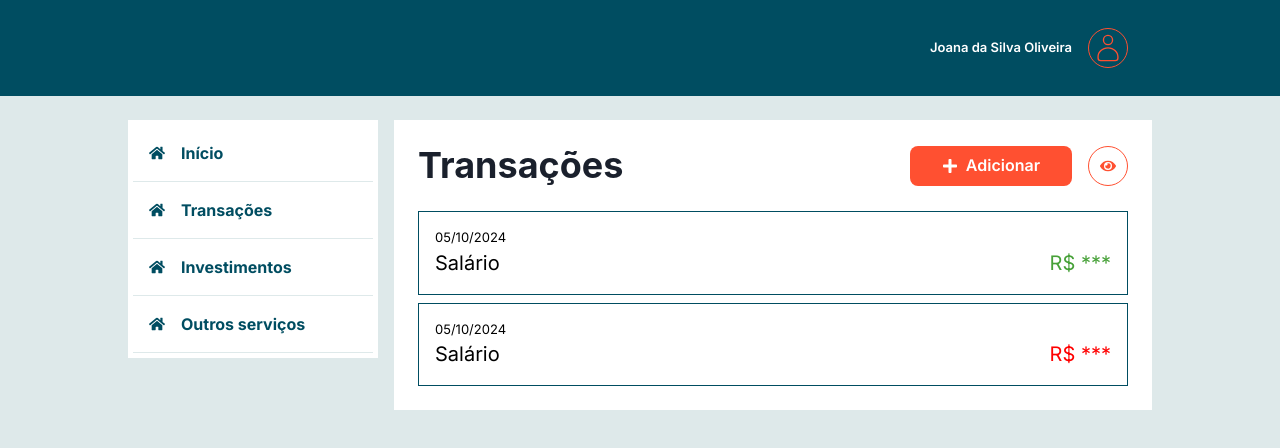
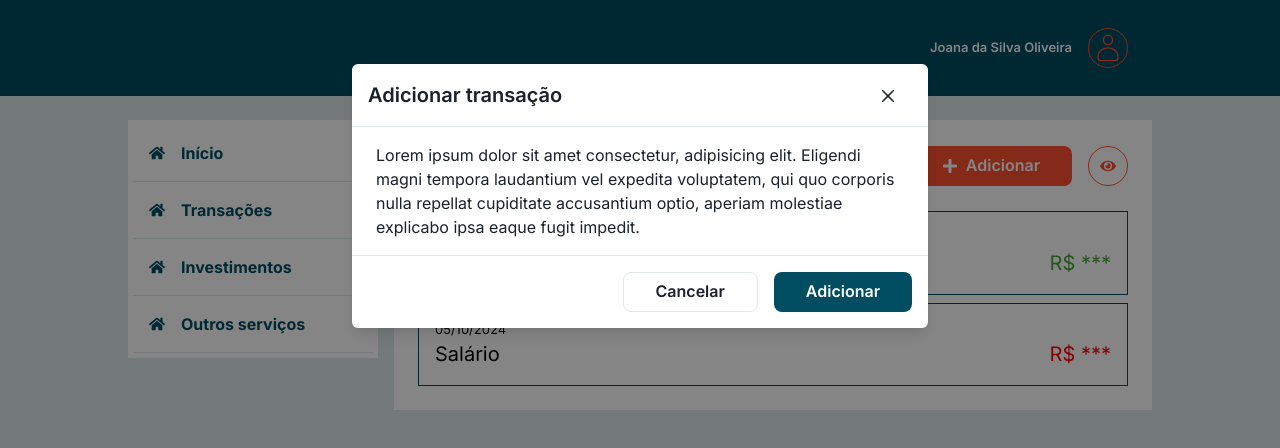
Before and after one commit to renebfelix/fiap-tech-challenge, a Next.js app in the folder public/frontend/: page /transacoes in a window 1280 px wide. Both pictures are taken after a click on the button "Adicionar". Shown: the top 448 px of the page. Built offline with nearby package versions, Linux system fonts and the light colour scheme.

Commit message:
Confiugração do componente de modal

```diff
--- /dev/null
+++ b/public/frontend/src/app/(auth)/transacoes/components/ModalAdd.tsx
@@ -0,0 +1,25 @@
+import { useMainContext } from "@/contexts/mainContext";
+import { Box, Button, ModalBody, ModalFooter } from "@chakra-ui/react";
+
+export function ModalAdd(){
+	const { controlModal } = useMainContext();
+
+	return (
+		<Box>
+			<ModalBody>
+				Lorem ipsum dolor sit amet consectetur, adipisicing elit. Eligendi magni tempora laudantium vel expedita voluptatem, qui quo corporis nulla repellat cupiditate accusantium optio, aperiam molestiae explicabo ipsa eaque fugit impedit.
+			</ModalBody>
+
+			<ModalFooter gap={2} p={2} borderTop={"1px solid"} borderTopColor={"grey"}>
+				<Button
+					variant={"outline"}
+					onClick={() => controlModal.onClose()}
+				>
+					Cancelar
+				</Button>
+
+				<Button variant={"primary"}>Adicionar</Button>
+			</ModalFooter>
+		</Box>
+	)
+}
--- a/public/frontend/src/app/(auth)/transacoes/page.tsx
+++ b/public/frontend/src/app/(auth)/transacoes/page.tsx
@@ -5,10 +5,11 @@ import { useMainContext } from "@/contexts/mainContext";
 import { TransactionsProps } from "@/types/transactions";
 import { Box, Button, Flex, Heading, IconButton } from "@chakra-ui/react";
 import { FaEye, FaEyeSlash, FaPlus } from "react-icons/fa";
+import { ModalAdd } from "./components/ModalAdd";
 
 
 export default function TransacoesPage(){
-	const { showValues, setShowValues } = useMainContext();
+	const { showValues, setShowValues, setModalComponent, controlModal } = useMainContext();
 	const transacoes: Array<TransactionsProps> = [
 		{
 			id: "3b7ec611-9696-4278-a3d3-df8e5e82b97d",
@@ -32,7 +33,21 @@ export default function TransacoesPage(){
 				<Heading as={"h1"}>Transações</Heading>
 
 				<Flex gap={2}>
-					<Button leftIcon={<FaPlus />} variant={"secondary"}>Adicionar</Button>
+					<Button
+						leftIcon={<FaPlus />}
+						variant={"secondary"}
+						onClick={() => {
+							setModalComponent({
+								title: "Adicionar transação",
+								bodyComponent: <ModalAdd />
+							});
+
+							controlModal.onOpen();
+						}}
+					>
+						Adicionar
+					</Button>
+
 					<IconButton
 						icon={showValues ? <FaEyeSlash /> : <FaEye />}
 						variant={"circleOutlineSecondary"}
--- a/public/frontend/src/components/Layout/Layout.tsx
+++ b/public/frontend/src/components/Layout/Layout.tsx
@@ -1,9 +1,12 @@
+"use client";
+
 import { ReactNode } from "react";
 import { Sidenav } from "../Sidenav/Sidenav";
 import { SidenavLinksProps } from "@/types/sidenav";
 import { FaHome } from "react-icons/fa";
 import { Box, Flex } from "@chakra-ui/react";
 import { Header } from "../Header/Header";
+import { ModalDefault } from "../Modal/Modal";
 
 export function Layout(params: Readonly<{children: ReactNode}>){
 	const linksSidenav: Array<SidenavLinksProps> = [
@@ -29,6 +32,8 @@ export function Layout(params: Readonly<{children: ReactNode}>){
 					{params.children}
 				</Box>
 			</Flex>
+
+			<ModalDefault />
 		</Box>
 	)
 }
--- /dev/null
+++ b/public/frontend/src/components/Modal/Modal.tsx
@@ -0,0 +1,30 @@
+import { useMainContext } from "@/contexts/mainContext";
+import { Modal, ModalOverlay, ModalContent, ModalHeader, ModalCloseButton} from "@chakra-ui/react";
+
+export function ModalDefault(){
+	const { controlModal, modalComponent } = useMainContext();
+
+	return (
+		<Modal
+			isOpen={controlModal.isOpen}
+			onClose={controlModal.onClose}
+			size={"xl"}
+		>
+			<ModalOverlay />
+
+			<ModalContent>
+				<ModalHeader
+					p={2}
+					borderBottom={"1px solid"}
+					borderBottomColor={"grey"}
+				>
+					{modalComponent.title}
+				</ModalHeader>
+
+				<ModalCloseButton />
+
+				{modalComponent.bodyComponent}
+			</ModalContent>
+		</Modal>
+	)
+}
--- a/public/frontend/src/components/Sidenav/Sidenav.tsx
+++ b/public/frontend/src/components/Sidenav/Sidenav.tsx
@@ -2,7 +2,7 @@ import { Box } from "@chakra-ui/react";
 import { SidenavLinksProps } from "@/types/sidenav";
 import { NavLink } from "../NavLink/NavLink";
 
-export function Sidenav(params: { links: Array<SidenavLinksProps> }){
+export function Sidenav(params: Readonly<{ links: Array<SidenavLinksProps> }>){
 	return (
 		<Box
 			bgColor={"white"}
--- a/public/frontend/src/contexts/mainContext.tsx
+++ b/public/frontend/src/contexts/mainContext.tsx
@@ -1,24 +1,53 @@
 "use client";
+import { useDisclosure } from "@chakra-ui/react";
 import { createContext, Dispatch, ReactNode, SetStateAction, useContext, useMemo, useState } from "react";
 
+export interface ControlDisclosureProps {
+	isOpen: boolean,
+	onClose: () => void,
+	onOpen: () => void,
+}
+export interface ModalComponentProps {
+	title: string;
+	bodyComponent: React.ReactNode;
+}
+
+export const MODAL_INITIAL_STATE: ModalComponentProps = {
+	title: "",
+	bodyComponent: "",
+}
 interface MainContextProps {
 	showValues: boolean,
 	setShowValues: Dispatch<SetStateAction<boolean>>,
+	controlModal: ControlDisclosureProps;
+	modalComponent: ModalComponentProps;
+	setModalComponent: Dispatch<SetStateAction<ModalComponentProps>>;
 }
 
 const MainContext = createContext<MainContextProps>({
 	showValues: false,
 	setShowValues: () => false,
+	controlModal: {
+		isOpen: false,
+		onClose: () => {},
+		onOpen: () => {},
+	},
+	modalComponent: MODAL_INITIAL_STATE,
+	setModalComponent: () => {},
 })
 
 
 export function MainContextProvider({children}: Readonly<{children: ReactNode}>){
 	const [showValues, setShowValues] = useState(false);
+	const [modalComponent, setModalComponent] = useState<ModalComponentProps>(MODAL_INITIAL_STATE);
+	const controlModal = useDisclosure();
 
 	const memo = useMemo(() => ({
-		showValues, setShowValues
+		showValues, setShowValues,
+		modalComponent, setModalComponent,
+		controlModal,
 	}), [
-		showValues
+		showValues, modalComponent, controlModal
 	]);
 
 	return <MainContext.Provider value={memo}>{children}</MainContext.Provider>
```
